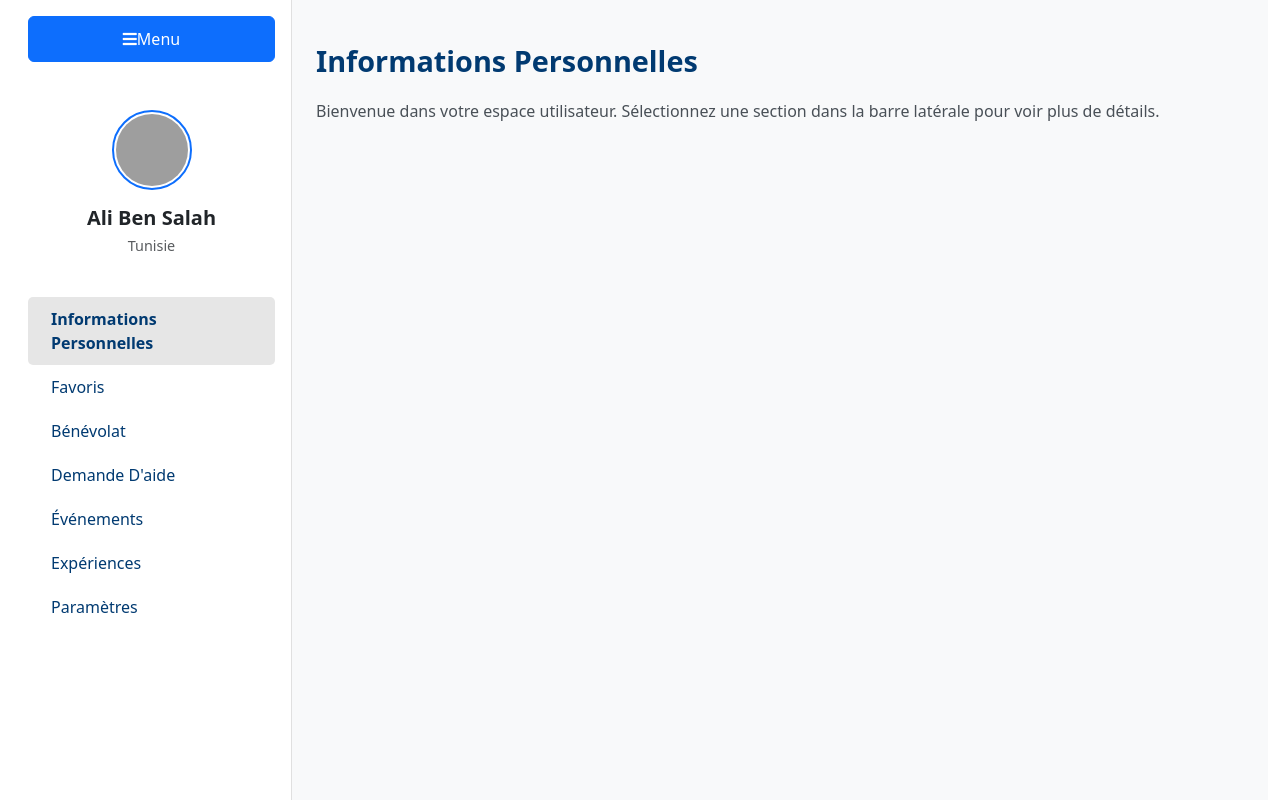
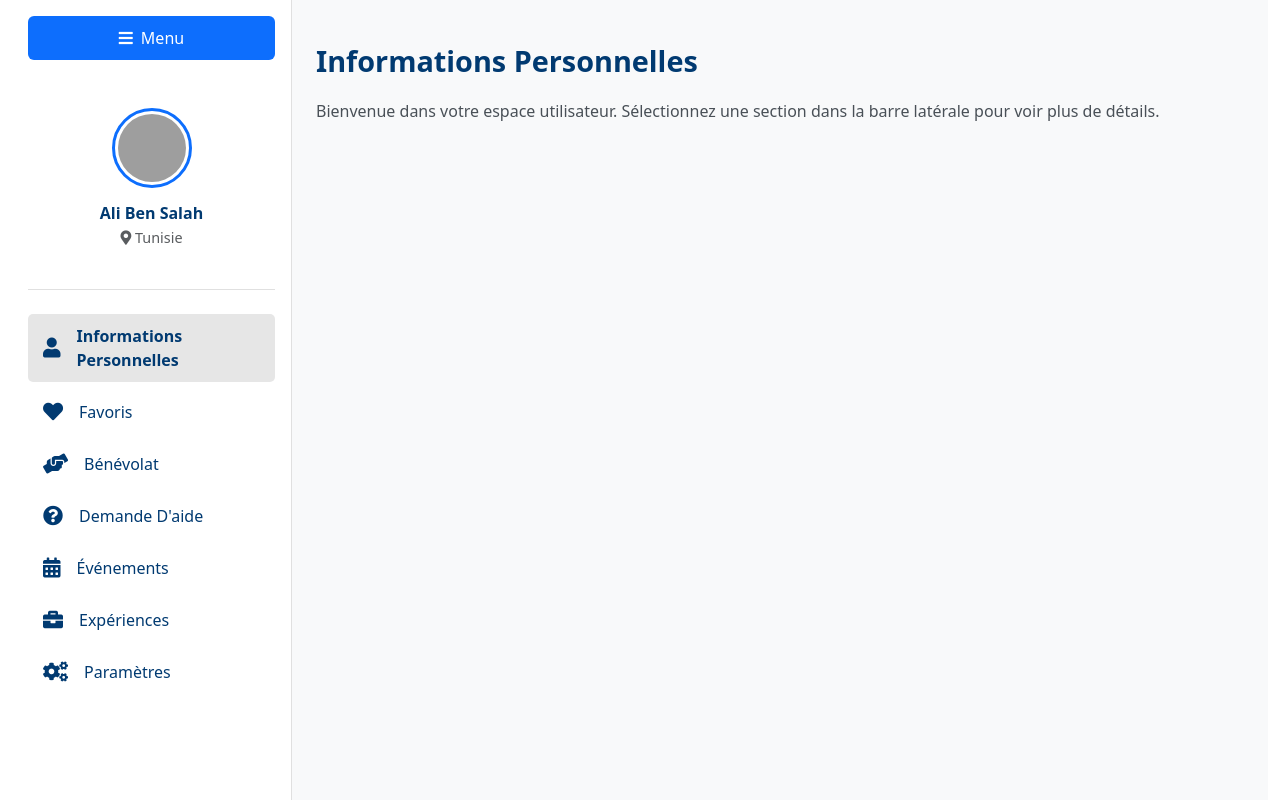
Before and after one commit to Mohamed-Ben-Naima/SymfonyMiraVia, a Symfony app: template templates/profile/index.html.twig in a window 1280 px wide. Run offline with Twig, Linux system fonts and the light colour scheme; the template is opened without the code that fills it, so the values that code supplies are empty; some libraries are stand-ins or nearby versions; grey boxes are pictures that could not be loaded.

Commit message:
sidebar v1 almost ready

```diff
--- a/templates/partials/_sidebar.html.twig
+++ b/templates/partials/_sidebar.html.twig
@@ -4,65 +4,64 @@
 <link href="https://cdnjs.cloudflare.com/ajax/libs/font-awesome/5.15.4/css/all.min.css" rel="stylesheet">
 
 
-<div
-	class="sidebar d-flex flex-column flex-shrink-0 p-3" id="sidebar">
-	<!-- Toggle Button -->
-	<button class="btn btn-primary mb-4 toggle-btn" id="sidebarToggle">
+<div class="sidebar d-flex flex-column p-3" id="sidebar">
+    <!-- Sidebar Toggle Button -->
+    <button class="btn btn-primary mb-4 d-flex align-items-center justify-content-center toggle-btn" id="sidebarToggle">
         <i class="fas fa-bars"></i>
-		<span class="toggle-text">Menu</span>
+        <span class="toggle-text ms-2">Menu</span>
     </button>
 
     <!-- User Profile Section -->
-	<div class="text-center py-4">
-		<img src="https://i.pravatar.cc/100" alt="Profile Picture" class="rounded-circle img-fluid mb-3 profile-img">
-		<h5 class="user-name">Ali Ben Salah</h5>
+    <div class="text-center py-4 profile-section">
+        <img src="https://i.pravatar.cc/100" alt="Profile Picture" class="rounded-circle mb-3 profile-img">
+        <h6 class="user-name mb-1">Ali Ben Salah</h6>
         <p class="user-location text-muted">
-			<i class="bi bi-geo-alt"></i>
-			Tunisie</p>
+            <i class="fas fa-map-marker-alt"></i> Tunisie
+        </p>
     </div>
 
     <!-- Navigation Links -->
-	<ul class="nav nav-pills flex-column mb-auto">
+    <ul class="nav nav-pills flex-column mt-4 gap-2">
         <li class="nav-item">
-			<a href="#" class="nav-link active" id="link-informations" onclick="navigateToSection(event)">
-				<i class="bi bi-person me-2"></i>
-				<span class="link-text">Informations Personnelles</span>
+            <a href="#" class="nav-link active d-flex align-items-center" id="link-informations">
+                <i class="fas fa-user"></i>
+                <span class="link-text ms-3">Informations Personnelles</span>
             </a>
         </li>
         <li class="nav-item">
-			<a href="#" class="nav-link" id="link-favoris" onclick="navigateToSection(event)">
-				<i class="bi bi-heart me-2"></i>
-				<span class="link-text">Favoris</span>
+            <a href="#" class="nav-link d-flex align-items-center" id="link-favoris">
+                <i class="fas fa-heart"></i>
+                <span class="link-text ms-3">Favoris</span>
             </a>
         </li>
         <li class="nav-item">
-			<a href="#" class="nav-link" id="link-benevolat" onclick="navigateToSection(event)">
-				<i class="bi bi-hand-thumbs-up me-2"></i>
-				<span class="link-text">Bénévolat</span>
+            <a href="{{ path('app_benevolat') }}" class="nav-link d-flex align-items-center" id="link-benevolat">
+                <i class="fas fa-hands-helping"></i>
+                <span class="link-text ms-3">Bénévolat</span>
             </a>
         </li>
         <li class="nav-item">
-			<a href="#" class="nav-link" id="link-demande" onclick="navigateToSection(event)">
-				<i class="bi bi-question-circle me-2"></i>
-				<span class="link-text">Demande D'aide</span>
+            <a href="{{ path('app_aide') }}" class="nav-link d-flex align-items-center" id="link-demande">
+                <i class="fas fa-question-circle"></i>
+                <span class="link-text ms-3">Demande D'aide</span>
             </a>
         </li>
         <li class="nav-item">
-			<a href="#" class="nav-link" id="link-evenements" onclick="navigateToSection(event)">
-				<i class="bi bi-calendar-event me-2"></i>
-				<span class="link-text">Événements</span>
+            <a href="{{ path('app_evenement') }}" class="nav-link d-flex align-items-center" id="link-evenements">
+                <i class="fas fa-calendar-alt"></i>
+                <span class="link-text ms-3">Événements</span>
             </a>
         </li>
         <li class="nav-item">
-			<a href="#" class="nav-link" id="link-experiences" onclick="navigateToSection(event)">
-				<i class="bi bi-briefcase me-2"></i>
-				<span class="link-text">Expériences</span>
+            <a href="{{ path('app_experience') }}" class="nav-link d-flex align-items-center" id="link-experiences">
+                <i class="fas fa-briefcase"></i>
+                <span class="link-text ms-3">Expériences</span>
             </a>
         </li>
         <li class="nav-item">
-			<a href="#" class="nav-link" id="link-parametres" onclick="navigateToSection(event)">
-				<i class="bi bi-gear me-2"></i>
-				<span class="link-text">Paramètres</span>
+            <a href="#" class="nav-link d-flex align-items-center" id="link-parametres">
+                <i class="fas fa-cogs"></i>
+                <span class="link-text ms-3">Paramètres</span>
             </a>
         </li>
     </ul>
@@ -72,91 +71,120 @@
 /* Sidebar Styling */
 .sidebar {
     width: 280px;
-		background-color: #ffffff; /* White background */
-		border-right: 1px solid #ddd; /* Subtle border */
-		height: 100vh; /* Full height of the viewport */
-		overflow-y: auto; /* Scroll if content overflows */
-		position: fixed; /* Fixed layout */
+    background-color: #ffffff;
+    border-right: 1px solid #e0e0e0;
+    min-height: 100vh;
+    position: fixed;
     top: 0;
     padding: 20px;
-		transition: all 0.3s ease-in-out; /* Smooth transition */
-		z-index: 1000; /* Ensure sidebar stays on top */
+    overflow-y: auto;
+    transition: all 0.3s ease-in-out;
+    z-index: 1000;
 }
 
 .sidebar.minimal {
-		width: 80px; /* Minimal width */
+    width: 100px;
 }
 
+/* Sidebar Toggle Button */
 .sidebar .toggle-btn {
     display: flex;
     align-items: center;
     justify-content: center;
     font-size: 16px;
-		padding: 10px;
-		width: 100%;
-		transition: all 0.3s ease-in-out;
+    padding: 10px 15px;
+    border-radius: 6px;
+    background-color: #0d6efd;
+    color: white;
+    border: none;
 }
 
 .sidebar.minimal .toggle-text {
-		display: none; /* Hide text on minimal mode */
+    display: none;
+}
+
+/* Profile Section */
+.sidebar .profile-section {
+    text-align: center;
+    padding: 15px 0;
+    border-bottom: 1px solid #e0e0e0;
 }
 
 .sidebar .profile-img {
     width: 80px;
     height: 80px;
     object-fit: cover;
-		margin-bottom: 10px;
-		border: 2px solid #0d6efd; /* Blue border */
-		padding: 2px;
+    border: 3px solid #0d6efd;
+    padding: 3px;
+    transition: all 0.3s ease;
+}
+
+.sidebar.minimal .profile-img {
+    width: 60px;
+    height: 60px;
+}
+
+.sidebar .user-name {
+    font-size: 1rem;
+    font-weight: bold;
+    color: #013A71;
+    margin-bottom: 5px;
+    transition: opacity 0.3s ease;
+}
+
+.sidebar .user-location {
+    font-size: 0.9rem;
+    color: #6c757d;
+    transition: opacity 0.3s ease;
+}
+
+.sidebar.minimal .user-name,
+.sidebar.minimal .user-location {
+    opacity: 0;
+}
+
+/* Navigation Links */
+.sidebar .nav-link {
+    display: flex;
+    align-items: center;
+    padding: 12px 15px;
+    font-size: 16px;
+    color: #013A71;
+    text-decoration: none;
+    border-radius: 5px;
     transition: all 0.3s ease-in-out;
 }
 
-	.sidebar.minimal .profile-img {
-		width: 40px;
-		height: 40px;
+.sidebar .nav-link i {
+    font-size: 20px;
 }
 
-	.sidebar .user-name,
-	.sidebar .user-location,
+/* Minimal Mode Navigation Links */
+.sidebar.minimal .nav-link {
+    justify-content: center;
+    padding: 12px;
+}
+
+.sidebar.minimal .nav-link i {
+    margin-right: 0;
+}
+
+/* Link Text */
 .sidebar .link-text {
     transition: opacity 0.3s ease;
     opacity: 1;
 }
 
-	.sidebar.minimal .user-name,
-	.sidebar.minimal .user-location,
 .sidebar.minimal .link-text {
-		opacity: 0; /* Hide text when minimal */
+    opacity: 0;
+    pointer-events: none;
 }
 
-	.sidebar .nav-link {
-		color: #013A71; /* Text color */
-		padding: 12px 15px;
-		font-size: 16px;
-		border-radius: 6px;
-		display: flex;
-		align-items: center;
-		transition: all 0.3s ease-in-out;
-	}
-
-	.sidebar .nav-link i {
-		font-size: 18px;
-		margin-right: 10px;
-		transition: margin 0.3s ease-in-out;
-	}
-
-	.sidebar.minimal .nav-link {
-		justify-content: center; /* Center align icons on minimal mode */
-		padding: 10px;
-	}
-
-	.sidebar.minimal .nav-link i {
-		margin-right: 0; /* Remove margin for icons */
-	}
-
+/* Active and Hover States */
 .sidebar .nav-link.active {
-		background-color: #e6e6e6; /* Active state background */
-		color: #013A71;
+    background-color: #e6f7ff;
+    font-weight: bold;
+    color: #0d6efd;
 }
 
 .sidebar .nav-link:hover {
@@ -164,22 +192,16 @@
     color: #ffffff;
 }
 
-	/* Responsive Adjustments */
-	@media(max-width: 768px) {
+/* Responsive Design */
+@media (max-width: 768px) {
     .sidebar {
-			width: 100%; /* Full width on smaller screens */
+        width: 100%;
         height: auto;
         position: relative;
-			border-right: none;
     }
 
     .sidebar.minimal {
-			width: 60px; /* Minimal width for mobile */
-		}
-
-		.sidebar .toggle-btn {
-			position: sticky;
-			top: 0;
+        width: 60px;
     }
 }
 </style>
```
Lines whose indentation alone changed are shown as unchanged.
